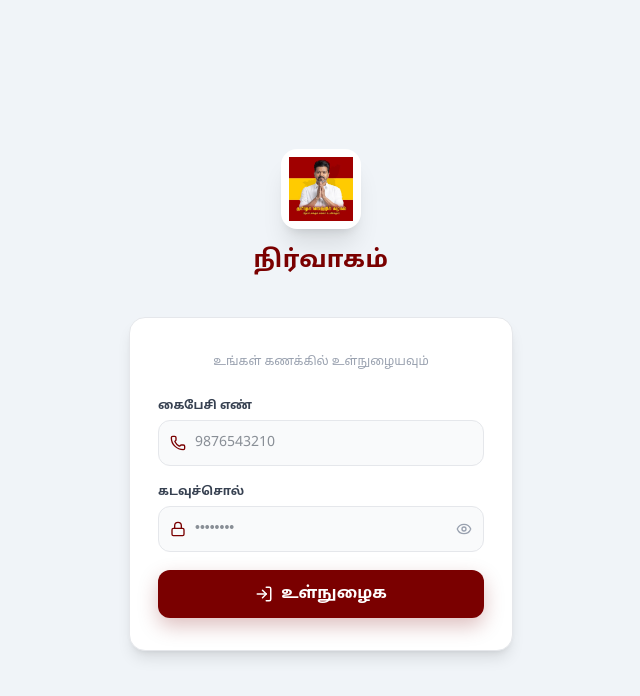
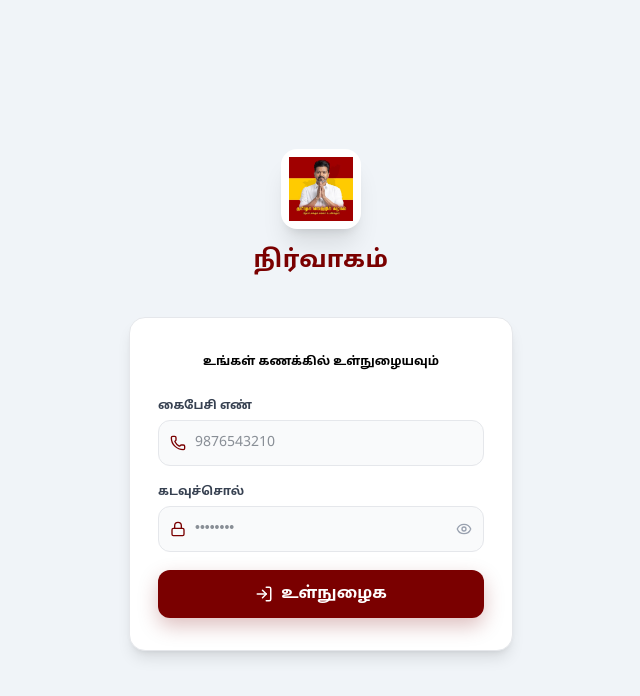
Before and after one commit to Luisant-git/Public-Complaint--app, a React (Vite) app in the folder admin/: page / in a window 1280 px wide. Shown: the top 696 px of the page, without its empty margins (319-959 px from the left). Built offline with nearby package versions, Linux system fonts and the light colour scheme; no server answers.

Commit message:
login page in admin fixed

```diff
--- a/admin/src/pages/LoginPage.jsx
+++ b/admin/src/pages/LoginPage.jsx
@@ -43,7 +43,7 @@ export default function LoginPage() {
         {/* Login Card - cleaner with less padding */}
         <div className="rounded-2xl bg-white px-7 py-8 shadow-lg border" style={{ borderColor: "#e5e7eb" }}>
           <h2 className="text-lg font-bold text-center mb-1" style={{ color: "#1a2332" }}></h2>
-          <p className="text-gray-400 text-xs text-center mb-7">உங்கள் கணக்கில் உள்நுழையவும்</p>
+          <p className="text-black text-xs text-center mb-7 font-bold">உங்கள் கணக்கில் உள்நுழையவும்</p>
 
           <form onSubmit={handleLogin} className="space-y-4.5">
             <div>
```
